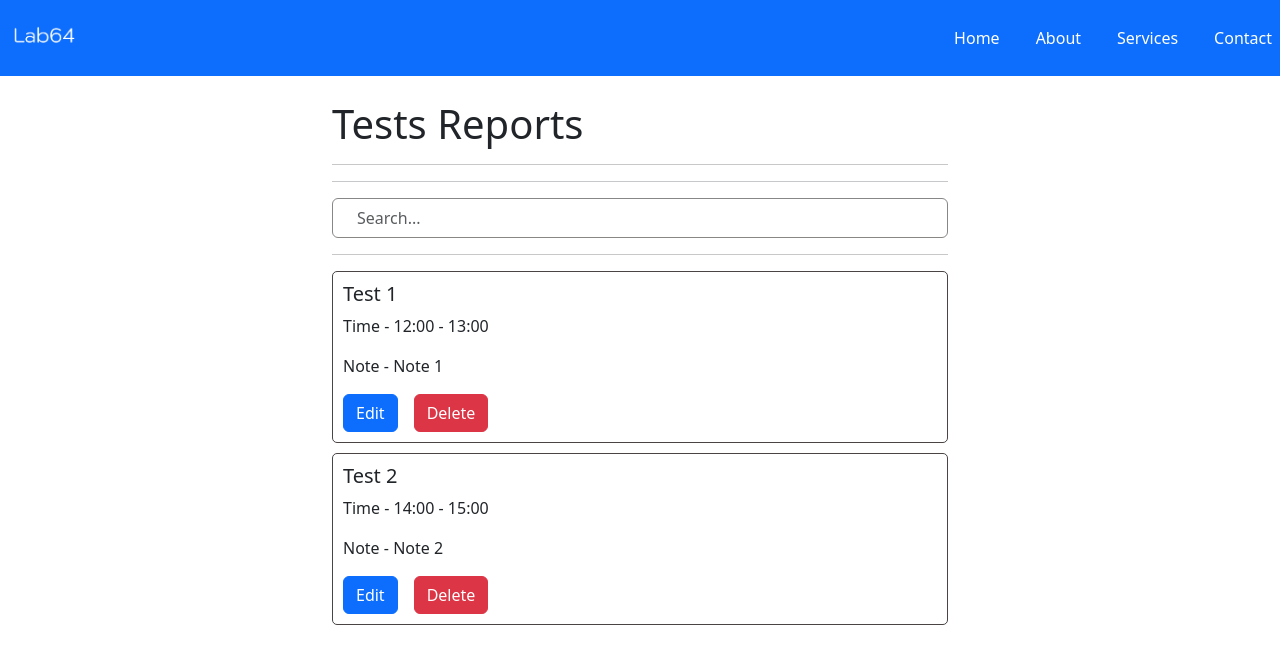
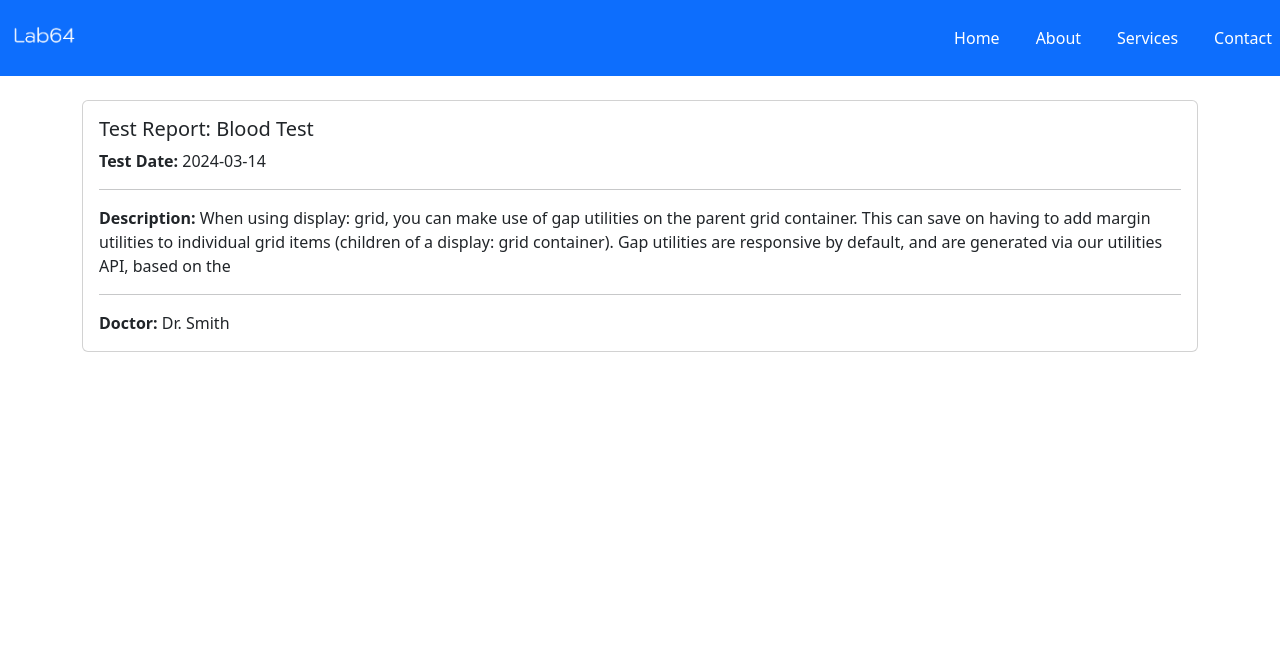
Before and after one commit to Vinuth004/lab64, a React (Vite) app: page / in a window 1280 px wide. Shown: the top 664 px of the page. Built offline with nearby package versions, Linux system fonts and the light colour scheme.

Commit message:
Added test details in the Test.tsx

```diff
--- /dev/null
+++ b/src/Test.tsx
@@ -0,0 +1,21 @@
+import React from 'react';
+import TestReport from './TestReport';
+import Navbar from './Nav';
+const test = {
+  testName: 'Blood Test',
+  testDate: '2024-03-14',
+  description: 'When using display: grid, you can make use of gap utilities on the parent grid container. This can save on having to add margin utilities to individual grid items (children of a display: grid container). Gap utilities are responsive by default, and are generated via our utilities API, based on the',
+  doctor: 'Dr. Smith',
+};
+
+const App: React.FC = () => {
+  return (
+    <div className="App">
+        <Navbar/>
+        <br />
+      <TestReport test={test} />
+    </div>
+  );
+};
+
+export default App;
--- /dev/null
+++ b/src/TestReport.tsx
@@ -0,0 +1,36 @@
+import React from 'react';
+import 'bootstrap/dist/css/bootstrap.min.css';
+
+import { Container, Card } from 'react-bootstrap';
+
+interface Test {
+  testName: string;
+  testDate: string;
+  description: string;
+  doctor: string;
+}
+
+interface TestReportProps {
+  test: Test;
+}
+
+const TestReport: React.FC<TestReportProps> = ({ test }) => {
+  return (
+    <Container>
+      <Card>
+        <Card.Body>
+          <Card.Title>Test Report: {test.testName}</Card.Title>
+          <Card.Text>
+            <strong>Test Date:</strong> {test.testDate} <br />
+            <hr />
+            <strong>Description:</strong> {test.description} <br />
+            <hr />
+            <strong>Doctor:</strong> {test.doctor}
+          </Card.Text>
+        </Card.Body>
+      </Card>
+    </Container>
+  );
+};
+
+export default TestReport;
--- a/src/main.tsx
+++ b/src/main.tsx
@@ -3,13 +3,14 @@ import ReactDOM from 'react-dom/client'
 import ClinicApp from './App.tsx'
 import Login from './Login.tsx'
 import Register from './Register.tsx'
-import App from './Dashboard.tsx'
+// import App from './Dashboard.tsx'
 // import App from './Appoint.tsx'
 import AppointmentForm from './NewAppointment.tsx'
 import UserSettings from './Settings.tsx'
 import ChatPage from './Chat.tsx'
 import TestList from './Test_report_list.tsx'
+import App from './Test.tsx'
 ReactDOM.createRoot(document.getElementById('root')!).render(
 
-  <TestList/>
+  <App/>
 )
```
